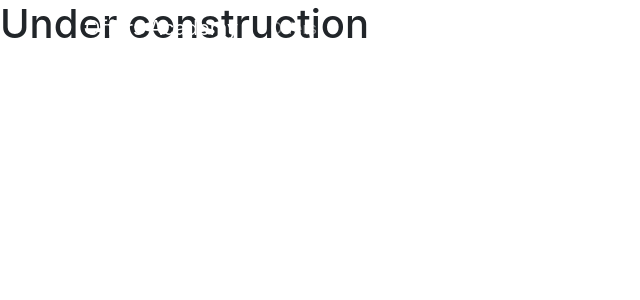
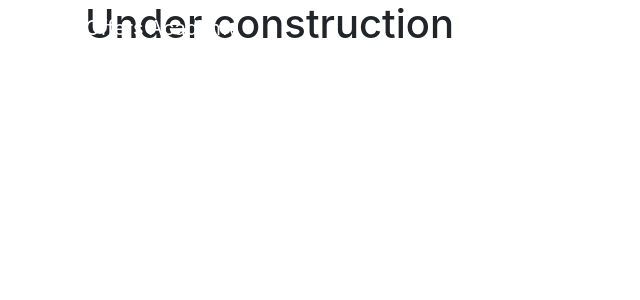
Before and after one commit to marcsabate7/Offers-WebPage, a Django app: page / in a window 1280 px wide. Shown: the top 300 px of the page, without its empty margins (0-640 px from the left). Run offline with Django 3.2, Linux system fonts and the light colour scheme; some libraries are stand-ins or nearby versions.

Commit message:
register interface completed, and css for bootstrap done

```diff
--- a/offers/templates/offers/base.html
+++ b/offers/templates/offers/base.html
@@ -3,6 +3,7 @@
 <html lang="en">
 <head>
     <meta charset="utf-8">
+    <meta name="viewport" content="width=device-width, initial-scale=1, shrink-to-fit=no">
 
     <!-- Bootstrap CSS -->
     <link rel="stylesheet" href="https://maxcdn.bootstrapcdn.com/bootstrap/4.0.0/css/bootstrap.min.css" integrity="sha384-Gn5384xqQ1aoWXA+058RXPxPg6fy4IWvTNh0E263XmFcJlSAwiGgFAW/dAiS6JXm" crossorigin="anonymous">
@@ -19,29 +20,38 @@
     <header class="site-header">
         <nav class="navbar navbar-expand-md navbar-dark bg-steel fixed-top">
           <div class="container">
-            <a class="navbar-brand mr-4" href="#">Offers Academy</a>
+            <a class="navbar-brand mr-4" href="{% url 'offers-page' %}">Offers Academy</a>
             <button class="navbar-toggler" type="button" data-toggle="collapse" data-target="#navbarToggle" aria-controls="navbarToggle" aria-expanded="false" aria-label="Toggle navigation">
             <span class="navbar-toggler-icon"></span>
             </button>
             <div class="collapse navbar-collapse" id="navbarToggle">
-              <div class="navbar-nav mr-auto">
-                <a class="nav-item nav-link" href="#">Offers</a>
+              <!-- navigation bar left -->
+                <div class="navbar-nav mr-auto">
+                <!--<a class="nav-item nav-link" href="#">Offers</a>-->
               </div>
-              <!-- Navbar Right Side -->
+              <!-- navigation bar right -->
               <div class="navbar-nav">
                 <a class="nav-item nav-link" href="#">Login</a>
-                <a class="nav-item nav-link" href="#">Register</a>
+                <a class="nav-item nav-link" href="{% url 'register-page' %}">Register</a>
               </div>
             </div>
           </div>
         </nav>
     </header>
-    {% block content %}{% endblock %}
+    <div class="container">
+        {% if messages %}
+            {% for message in messages %}
+                <div class="alert alert-{{ message.tags }}">
+                    {{ message }}
+                </div>
+            {% endfor%}
+        {% endif %}
+        {% block content %}{% endblock %}
+    </div>
     <!-- Optional JavaScript -->
     <!-- jQuery first, then Popper.js, then Bootstrap JS -->
     <script src="https://code.jquery.com/jquery-3.3.1.slim.min.js" integrity="sha384-q8i/X+965DzO0rT7abK41JStQIAqVgRVzpbzo5smXKp4YfRvH+8abtTE1Pi6jizo" crossorigin="anonymous"></script>
     <script src="https://cdnjs.cloudflare.com/ajax/libs/popper.js/1.14.7/umd/popper.min.js" integrity="sha384-UO2eT0CpHqdSJQ6hJty5KVphtPhzWj9WO1clHTMGa3JDZwrnQq4sF86dIHNDz0W1" crossorigin="anonymous"></script>
     <script src="https://stackpath.bootstrapcdn.com/bootstrap/4.3.1/js/bootstrap.min.js" integrity="sha384-JjSmVgyd0p3pXB1rRibZUAYoIIy6OrQ6VrjIEaFf/nJGzIxFDsf4x0xIM+B07jRM" crossorigin="anonymous"></script>
-  </body>
 </body>
 </html>
--- a/offers/urls.py
+++ b/offers/urls.py
@@ -2,5 +2,5 @@
 from . import views
 
 urlpatterns = [
-    path('', views.offers,name='offer-page'),
+    path('', views.offers,name='offers-page'),
 ]
--- a/users/templates/users/register.html
+++ b/users/templates/users/register.html
@@ -2,6 +2,7 @@
 {% block content %}
     <div class="content-section">
         <form method="POST">
+            {% csrf_token %}
             <fieldset class = "form-group">
                 <legend class="border-bottom mb-4">Join now</legend>
                 {{ form.as_p }}
--- a/users/views.py
+++ b/users/views.py
@@ -8,8 +8,10 @@
     if request.method == 'POST':
         form = UserCreationForm(request.POST)
         if form.is_valid():
+            form.save()
             username = form.cleaned_data.get('username')
-            messages.succes(request, "{username} your account has been created successfully!!")
+            messages.success(request, f'{username} your account has been created successfully!!')
+            return redirect('offers-page')
     else:
         form = UserCreationForm()
     return render(request,'users/register.html',{'form':form})
```
